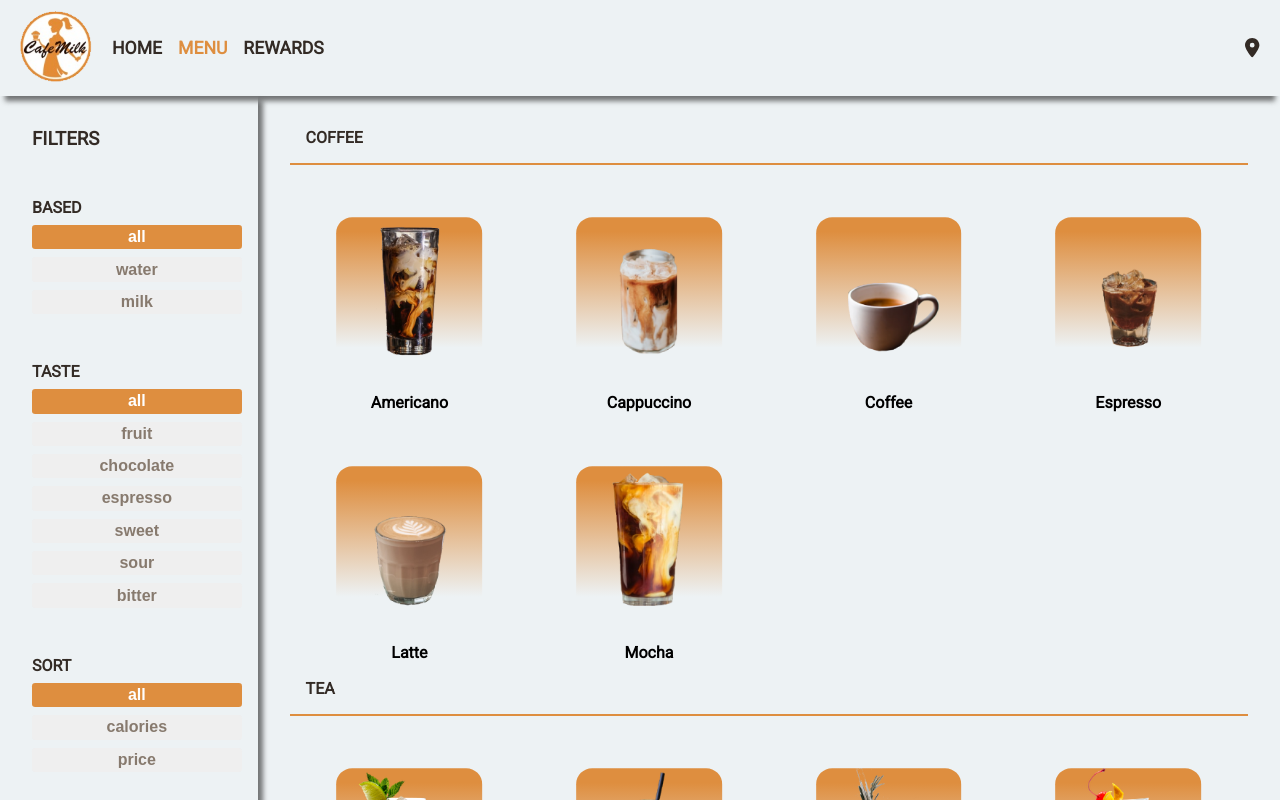
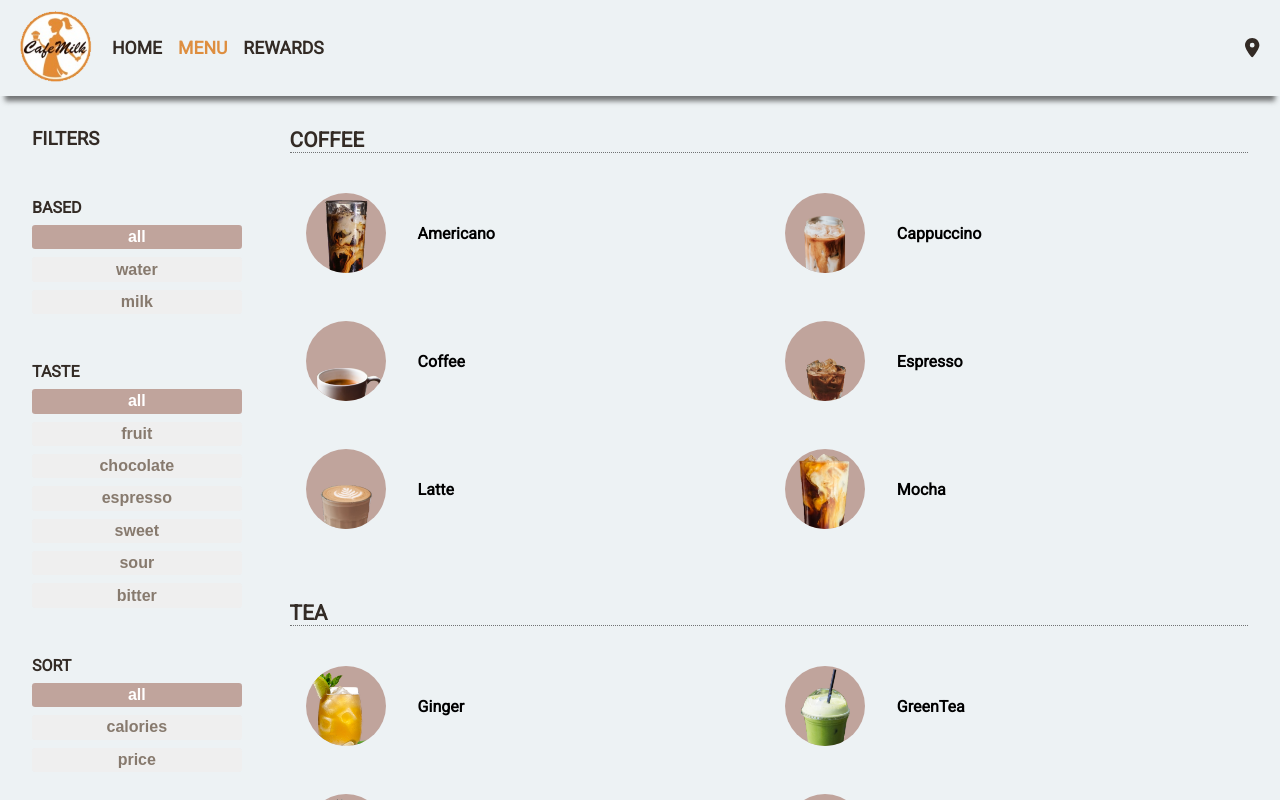
Before and after one commit to SunilPark1129/re-cafemilk, a React (Create React App) app: page /menu in a window 1280 px wide. Shown: the top 800 px of the page. Built offline with nearby package versions, Linux system fonts and the light colour scheme; the HTML template or start-up script is replaced by a standard one.

Commit message:
Updated Menu Component Styling

```diff
--- a/src/components/Theme.js
+++ b/src/components/Theme.js
@@ -3,7 +3,7 @@ export const defaultValue = {
         light: "#EDF2F4",
         dark: "#252422",
         main: "#de8e3f",
-        mild: "rgb(202, 202, 202)",
+        mild: "#c0a49c",
         darkFont: "#332B25",
         btnFont: "#877A6E",
         shadow: "rgba(39, 39, 39, 0.623)",
--- a/src/components/styles/Menu.styled.js
+++ b/src/components/styles/Menu.styled.js
@@ -1,6 +1,6 @@
 import styled from "styled-components";
 
-export const StyledMenu = styled.main `
+export const StyledMenu = styled.main`
   display: flex;
   gap: 1rem;
 
@@ -9,12 +9,11 @@ export const StyledMenu = styled.main `
   }
 `;
 
-export const StyledMenuAside = styled.aside `
+export const StyledMenuAside = styled.aside`
   display: flex;
   flex-direction: column;
   flex: 1 1 10%;
   padding: 1em;
-  box-shadow: 10px 0px 5px -5px ${({ theme }) => theme.colors.shadow};
   gap: 2rem;
 
   h3 {
@@ -22,15 +21,16 @@ export const StyledMenuAside = styled.aside `
   }
 
   @media (max-width: ${({ theme }) => theme.tablet}) {
-    box-shadow: none;
-    box-shadow: 0px 10px 5px 5px ${({ theme }) => theme.colors.shadow};
+    gap: 1rem;
     h3 {
-      display: none;
+      padding: 0;
+      text-align: center;
+      /* display: none; */
     }
   }
 `;
 
-export const StyledMenuAsideSection = styled.section `
+export const StyledMenuAsideSection = styled.section`
   display: flex;
   flex-direction: column;
   gap: 3rem;
@@ -40,14 +40,13 @@ export const StyledMenuAsideSection = styled.section `
   }
 `;
 
-export const StyledMenuAsideFilter = styled.div `
+export const StyledMenuAsideFilter = styled.div`
   display: flex;
   flex-direction: column;
   gap: 0.5em;
 
   button {
     border: none;
-    /* margin-right: auto; */
     font-size: 1em;
     font-weight: bold;
     padding: 0.2rem 0.5rem;
@@ -61,7 +60,7 @@ export const StyledMenuAsideFilter = styled.div `
     &:hover,
     &.isActive {
       color: white;
-      background-color: ${({ theme }) => theme.colors.main};
+      background-color: ${({ theme }) => theme.colors.mild};
     }
   }
 
@@ -78,110 +77,118 @@ export const StyledMenuAsideFilter = styled.div `
   }
 `;
 
-export const StyledMenuMain = styled.main `
+export const StyledMenuMain = styled.main`
   display: flex;
   flex-direction: column;
   flex: 1 1 70%;
-  padding: 1rem;
+  padding: 2rem 1rem;
   margin-bottom: 2rem;
   min-height: 100vh;
+  gap: 3em;
 
   @media (max-width: ${({ theme }) => theme.tablet}) {
-    padding: 0;
+    padding: 1rem 0;
   }
 `;
 
-export const StyledMenuCategory = styled.section `
+export const StyledMenuSection = styled.section`
   display: flex;
-  flex-wrap: wrap;
+  flex-direction: column;
+  gap: 1em;
 
-  h3 {
-    flex: 1 1 100%;
-    padding: 1em;
-    font-size: 1em;
-    border-bottom: 2px solid ${({ theme }) => theme.colors.main};
+  > h3 {
+    font-size: 1.3em;
+    border-bottom: 1px dotted ${({ theme }) => theme.colors.shadow};
+    position: relative;
   }
 `;
 
-export const StyledMenuItem = styled.article `
+export const StyledMenuCategory = styled.section`
   display: flex;
-  flex-direction: column;
+  flex-wrap: wrap;
+`;
+
+export const StyledMenuImage = styled.div`
+  display: flex;
+  height: 5em;
+  width: 5em;
+  overflow: hidden;
+  border-radius: 50%;
+  justify-content: center;
+  background-color: #c0a49c;
+
+  img {
+    height: 130%;
+    object-fit: cover;
+
+    transition-property: height;
+    transition-duration: 0.3s;
+  }
+`;
+
+export const StyledMenuItem = styled.article`
+  flex: 1 1 40%;
+  height: 8em;
+  display: flex;
   align-items: center;
-  flex: 0 0 19%;
-  padding-bottom: 20%;
-  position: relative;
+  padding: 1em;
+  gap: 2em;
+  border-radius: 0.5em;
   cursor: pointer;
-  margin: 3%;
 
   p {
-    position: absolute;
-    top: 100%;
-    padding: 0.5rem;
-    font-size: 1em;
-    color: ${({ theme }) => theme.colors.fontDark};
     font-weight: bold;
-  }
-
-  img {
-    position: absolute;
-    top: 50%;
-    transform: translateY(-50%);
-    max-width: 200px;
-    width: 80%;
-    object-fit: cover;
-    transition: 0.3s width;
   }
 
   &:hover {
     outline: 1px solid ${({ theme }) => theme.colors.mild};
-    border-radius: 1rem;
 
-    p {
-      color: ${({ theme }) => theme.colors.main};
+    ${StyledMenuImage} {
+      img {
+        height: 100%;
+      }
     }
-
     > div {
-      width: 40%;
-      padding-bottom: 40%;
+      /* width: 40%;
+      padding-bottom: 40%; */
     }
   }
 
   @media (max-width: ${({ theme }) => theme.tablet}) {
-    margin-bottom: 3rem;
+    /* margin-bottom: 3rem; */
   }
 
   @media (max-width: ${({ theme }) => theme.mobile}) {
-    flex: 0 0 27.3%;
+    flex: 0 0 100%;
   }
 `;
 
-export const StyledMenuImageBox = styled.div `
-  display: flex;
+export const StyledMenuMargin = styled.div`
+  flex: 1 1 40%;
+`;
+
+export const StyledMenuImageBox = styled.div`
+  /* display: flex;
   justify-content: center;
   align-items: center;
-  width: 100%;
+  width: 100%; */
 `;
 
-export const StyledMenuBackground = styled.div `
-  position: absolute;
+export const StyledMenuBackground = styled.div`
+  /* position: absolute;
   left: 50%;
   top: 50%;
   transform: translate(-50%, -50%);
-  background-color: ${({ theme }) => theme.colors.main};
-  background: linear-gradient(
-    to top,
-    ${({ theme }) => theme.colors.light} 10%,
-    ${({ theme }) => theme.colors.main} 90%
-  );
-  width: 80%;
-  padding-bottom: 80%;
+
+  width: 100%;
+  padding-bottom: 100%;
   z-index: -1;
-  border-radius: 1rem;
+  border-radius: 1em;
   transition-property: width, padding;
-  transition-duration: 0.3s;
+  transition-duration: 0.3s; */
 `;
 
-export const StyledMenuMainArrayEmpty = styled.div `
+export const StyledMenuMainArrayEmpty = styled.div`
   width: 100%;
   margin: auto;
   display: flex;
--- a/src/pages/Menu/Main.jsx
+++ b/src/pages/Menu/Main.jsx
@@ -10,10 +10,13 @@ import { lists } from "../../data/data";
 import Content from "./Content";
 import {
   StyledMenuMain,
+  StyledMenuSection,
   StyledMenuCategory,
   StyledMenuItem,
+  StyledMenuImage,
   StyledMenuBackground,
   StyledMenuMainArrayEmpty,
+  StyledMenuMargin,
 } from "../../components/styles/Menu.styled";
 
 const Main = ({ menu }) => {
@@ -70,23 +73,26 @@ const Main = ({ menu }) => {
         ) : (
           Object.getOwnPropertyNames(data).map((arr, idx) => {
             return (
-              <StyledMenuCategory key={arr}>
-                <>
-                  {menu[idx].length !== 0 ? <h3>{arr.toUpperCase()}</h3> : null}
+              <StyledMenuSection key={arr}>
+                {menu[idx].length !== 0 ? <h3>{arr.toUpperCase()}</h3> : null}
+                <StyledMenuCategory>
                   {menu[idx].map((item) => {
                     return (
                       <StyledMenuItem
                         key={item.name}
                         onClick={() => setSelectedItem(item)}
                       >
-                        <img src={item.image} alt={item.name} />
+                        <StyledMenuImage>
+                          <img src={item.image} alt={item.name} />
+                        </StyledMenuImage>
                         <p>{item.name}</p>
                         <StyledMenuBackground />
                       </StyledMenuItem>
                     );
                   })}
-                </>
-              </StyledMenuCategory>
+                  <StyledMenuMargin></StyledMenuMargin>
+                </StyledMenuCategory>
+              </StyledMenuSection>
             );
           })
         )
```
